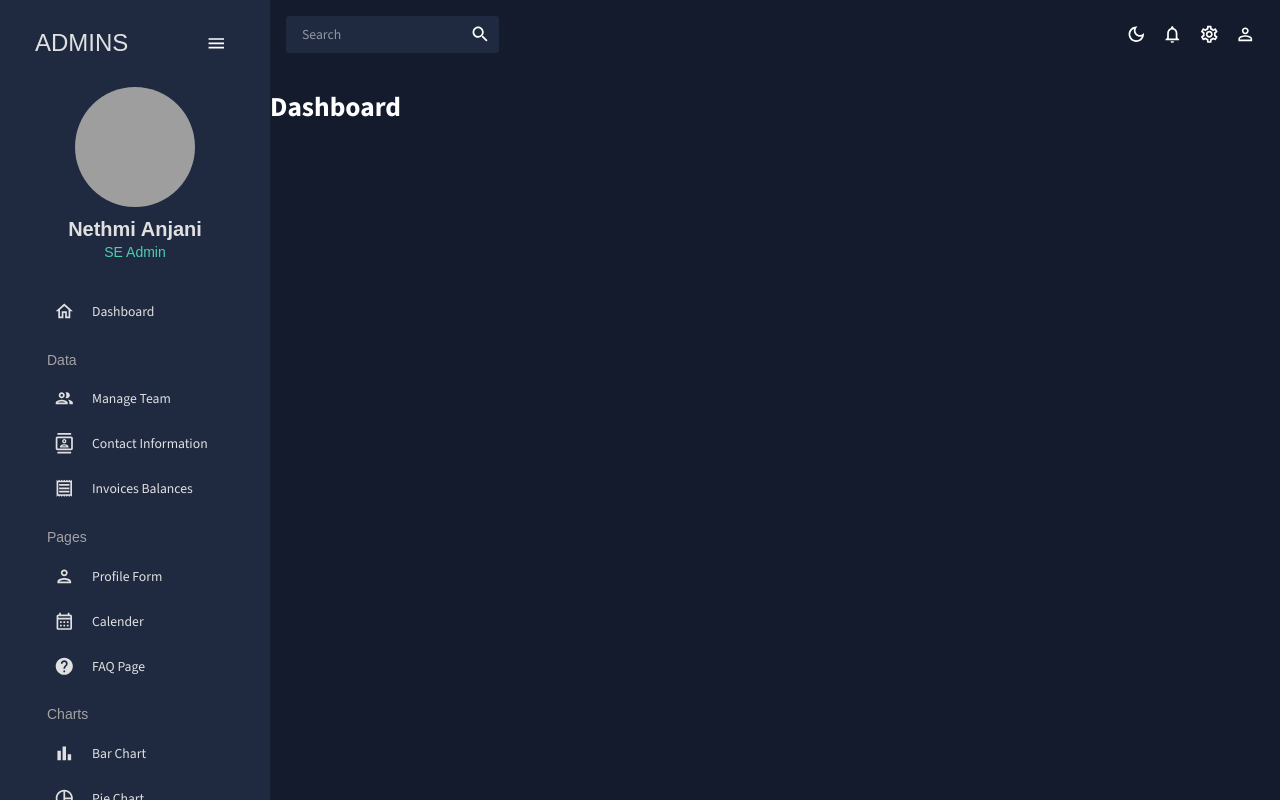
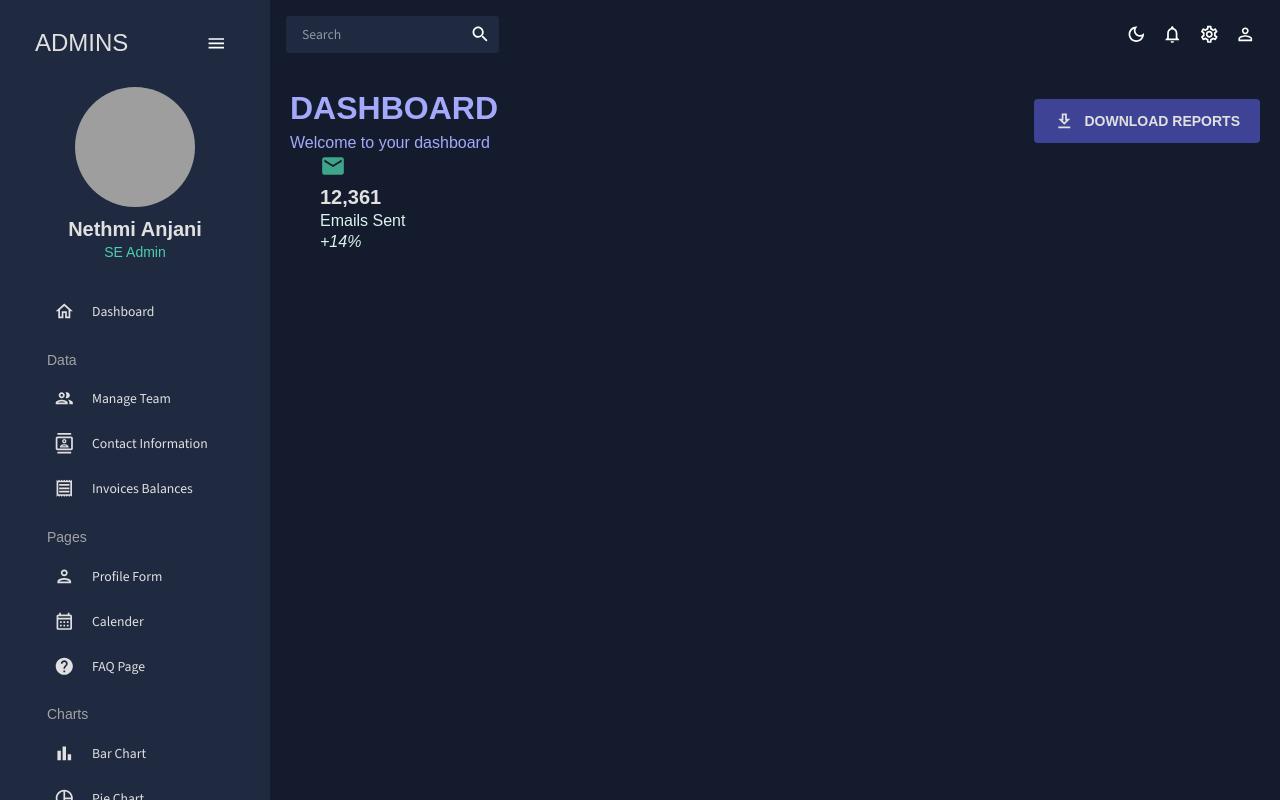
Before and after one commit to 99anjani/AdminDashBoard, a React (Create React App) app: page / in a window 1280 px wide. Built offline with nearby package versions, Linux system fonts and the light colour scheme; grey boxes are pictures that could not be loaded.

Commit message:
dashboard basic developments

```diff
--- /dev/null
+++ b/src/Components/progressCircle.jsx
@@ -0,0 +1,20 @@
+import { Box, useTheme } from "@mui/material"
+import { tokens } from "../theme";
+
+const ProgressCircle =({progress="0.75", size="40"})=>{
+    const theme=useTheme();
+    const colors=tokens(theme.palette.mode);
+    const angle=progress*360;
+
+    return (
+        <Box
+          sx={{
+
+            borderRadius: "50%",
+            width: `${size}px`,
+            height: `${size}px`,
+          }}
+        />
+    )
+}
+export default ProgressCircle;
--- /dev/null
+++ b/src/Components/statBox.jsx
@@ -0,0 +1,35 @@
+import { Box, Typography, useTheme } from "@mui/material";
+import { tokens } from "../theme";
+import ProgressCircle from "./progressCircle";
+
+const StatBox = ({title, subtitle, icon, progress, increase}) => {
+
+    const theme=useTheme();
+    const colors=tokens(theme.palette.mode)
+
+    return(
+        <Box width="100%" m="0 30px">
+            <Box display="flex" justifyContent="space-between">
+                <Box>
+                    {icon}
+                    <Typography variant="h4" fontWeight="bold" sx={{color: colors.grey[100]}}>
+                        {title}
+                    </Typography>
+                </Box>
+                <Box>
+                    <ProgressCircle progress={progress}/>
+                </Box>
+            </Box>
+            <Box>
+                <Typography variant="h5" sx={{color: colors.greenAccent[100]}}>
+                    {subtitle}
+                </Typography>
+                <Typography variant="h5" fontStyle="italic" sx={{color: colors.greenAccent[100]}}>
+                    {increase}
+                </Typography>
+            </Box>
+        </Box>
+    )
+
+}
+export default StatBox;
--- a/src/Scenes/dashboard/index.jsx
+++ b/src/Scenes/dashboard/index.jsx
@@ -1,5 +1,52 @@
+import { Box, Button, useTheme } from "@mui/material";
+import Header from './../../Components/header';
+import EmailIcon from '@mui/icons-material/Email';
+import DownloadOutlinedIcon from '@mui/icons-material/DownloadOutlined';
+import PointOfSaleIcon from '@mui/icons-material/PointOfSale';
+import PersonAddIcon from '@mui/icons-material/PersonAdd';
+import TrafficIcon from '@mui/icons-material/Traffic';
+import { tokens } from "../../theme";
+import StatBox from "../../Components/statBox";
+
 const Dashboard = () => {
-  return <h1> Dashboard</h1>;
+  const theme=useTheme();
+  const colors= tokens(theme.palette.mode);
+
+  return (
+    <Box m="20px">
+      <Box display="flex" justifyContent="space-between" alignItems="center">
+          {/* header */}
+        <Header title="DASHBOARD" subtitle="Welcome to your dashboard"/>
+        <Box>
+          <Button
+            sx={{backgroundColor: colors.blueAccent[700], color: colors.grey[100], fontSize: "14px",fontWeight: "bold", padding: "10px 20px",}}
+          >
+            <DownloadOutlinedIcon sx={{ mr: "10px" }}/>
+            Download Reports
+          </Button>
+        </Box>
+      </Box>
+
+       {/* grid and charts */}
+       <Box display="grid" gridTemplateColumns="repeat(12,1fr)">
+          {/* row 1 */}
+          <Box>
+            <StatBox
+              title="12,361"
+              subtitle="Emails Sent"
+              progress="0.75"
+              increase="+14%"
+              icon={
+                <EmailIcon
+                  sx={{ color: colors.greenAccent[600], fontSize: "26px" }}
+                />
+              }
+            />
+          </Box>
+        </Box>
+
+    </Box>
+  );
 };
 
 export default Dashboard;
```
